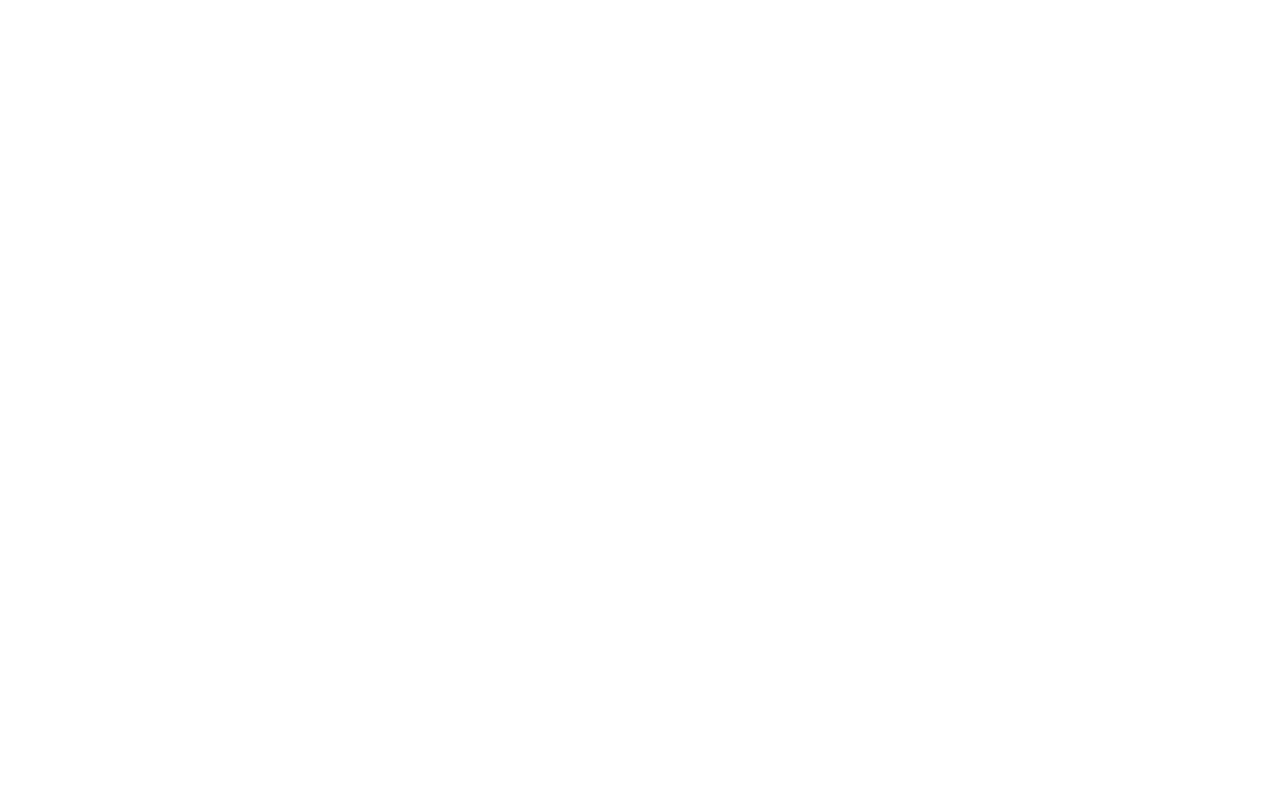
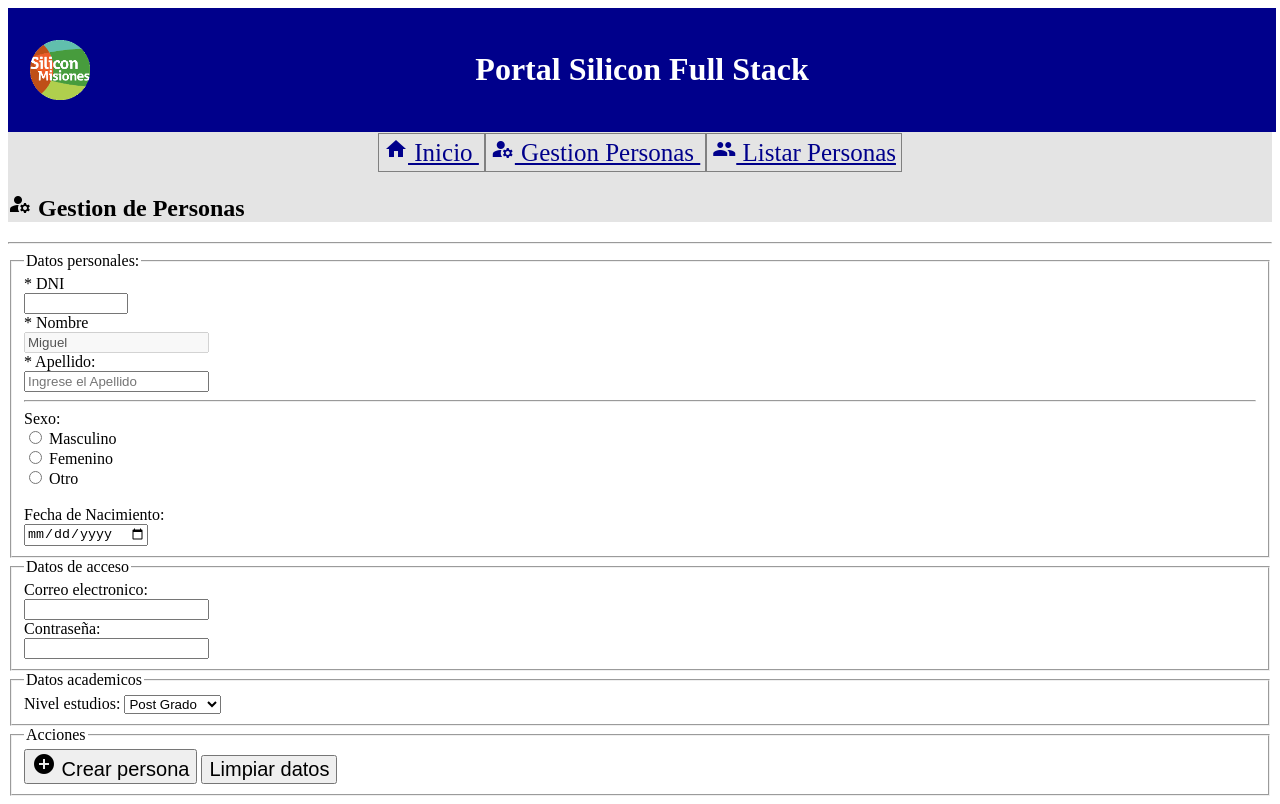
Before and after one commit to Mauro11F/Franco_Mauro, a plain HTML site: page modulo06/tp11/persona/personaForm.html in a window 1280 px wide. Drawn offline with Linux system fonts and the light colour scheme.

Commit message:
trabajo11
TP 11 terminado

```diff
--- a/modulo06/tp11/estilos.css
+++ b/modulo06/tp11/estilos.css
@@ -1,8 +1,4 @@
-*
-{
-   padding: 0;
-   margin: 0;
-}
+
 header
 {
    background-color: darkblue;
@@ -17,6 +13,7 @@ header
    vertical-align: middle;
    left: 20px;
    padding: 10px;
+   margin-top: 20px;
    height: 60px;
 }
 .titulo
@@ -41,7 +38,33 @@ header
    color: darkblue;
    /* text-decoration: none; */
 }
-.menu h1
+
+.tabla
+{
+   display: flex;
+   justify-content: center;
+}
+table,tr,th,td
+{
+   border-collapse: collapse;
+   border: 1px solid black;
+   font-size: 20px;
+}
+th
+{
+   background-color: #e4e4e4;
+}
+table
 {
 
+   width: 70%;
 }
+
+button
+{
+   font-size: 20px;
+}
+.material-icons
+{
+   font-size: 2px;
+}
--- a/modulo06/tp11/persona/personaForm.html
+++ b/modulo06/tp11/persona/personaForm.html
@@ -0,0 +1,138 @@
+<!DOCTYPE html>
+<html lang="en">
+
+<head>
+   <meta charset="UTF-8">
+   <meta http-equiv="X-UA-Compatible" content="IE=edge">
+   <meta name="viewport" content="width=device-width, initial-scale=1.0">
+   <title> Pagina de inicio </title>
+   <!-- estilos CSS -->
+   <link rel="stylesheet" href="../estilos.css">
+   <!-- Iconos de Google Icons -->
+   <link href="https://fonts.googleapis.com/icon?family=Material+Icons" rel="stylesheet">
+</head>
+
+<body>
+
+   <header>
+      <img src="../img/logo.png" alt="" class="logo">
+
+      <h1 class="titulo">Portal Silicon Full Stack</h1>
+   </header>
+
+   <section class="menu">
+      <div class="menuItems">
+         <a href="../index.html">
+            <span class="material-icons">
+               home
+            </span>
+            Inicio
+         </a>
+         <a href="personaForm.html">
+            <span class="material-icons">
+               manage_accounts
+            </span>
+            Gestion Personas
+         </a>
+         <a href="personaTabla.html">
+            <span class="material-icons">
+               group
+            </span>
+            Listar Personas
+         </a>
+      </div>
+
+      <h1>
+         <span class="material-icons">
+            manage_accounts
+         </span>
+         Gestion de Personas
+      </h1>
+
+   </section>
+   <hr>
+   <section>
+      <form action="/persona/guardar" target="_blank" method="POST" autocomplete="on">
+         <fieldset>
+            <legend>Datos personales:</legend>
+            <div>
+               <input type="hidden" id="codigooculto" name="codigooculto" value="CUPON_25_OFF">
+            </div>
+            <div>
+               <label for="dni">* DNI</label><br>
+               <input type="number" id="dni" name="dni" min="0" max="99999999" step="10" required>
+            </div>
+            <div>
+               <label for="fname">* Nombre</label><br>
+               <input type="text" id="fname" name="fname" value="Miguel" disabled>
+            </div>
+            <div>
+               <label for="lname">* Apellido:</label><br>
+               <input type="text" id="lname" name="lname" size="20" placeholder="Ingrese el Apellido" required>
+            </div>
+            <hr>
+            <div>
+               <label>Sexo:</label><br>
+
+               <input type="radio" name="sexo" id="M" value="M">
+               <label for="M">Masculino</label><br>
+
+               <input type="radio" name="sexo" id="F" value="F">
+               <label for="F">Femenino</label><br>
+
+               <input type="radio" name="sexo" id="O" value="O">
+               <label for="O">Otro</label>
+            </div>
+            <div>
+               <br>
+               <label>Fecha de Nacimiento:</label><br>
+               <input type="date" id="fecnac" name="fecnac">
+            </div>
+         </fieldset>
+
+         <fieldset>
+            <legend>Datos de acceso</legend>
+            <div>
+               <label for="correo">Correo electronico:</label><br>
+               <input type="email" id="correo" name="correo">
+            </div>
+            <div>
+               <label for="pass">Contraseña:</label><br>
+               <input type="password" id="pass" name="pass">
+            </div>
+         </fieldset>
+
+         <fieldset>
+            <legend>Datos academicos</legend>
+            <div>
+               <label for="estudio">Nivel estudios:</label>
+               <select id="estudio" name="estudio">
+                  <option value="pri">Primaria</option>
+                  <option value="sec">Secundario</option>
+                  <option value="ter" selected>Terciario</option>
+                  <option value="uni" selected>Universitario</option>
+                  <option value="pos" selected>Post Grado</option>
+               </select>
+            </div>
+         </fieldset>
+
+         <fieldset>
+            <legend>Acciones</legend>
+            <button type="submit">
+               <span class="material-icons">
+                  add_circle
+               </span>
+               Crear persona
+            </button>
+            <button type="submit">
+               Limpiar datos
+            </button>
+
+         </fieldset>
+      </form>
+
+   </section>
+
+</body>
+
+</html>
```
Also changed, not shown: modulo06/tp11/index.html (+32 -4 lines), modulo06/tp11/persona/personaTabla.html (+73 -0 lines).
